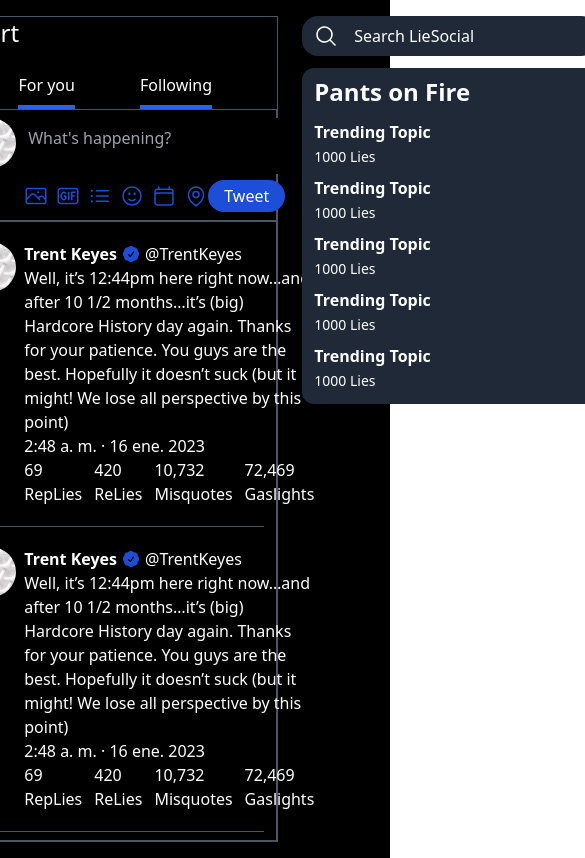
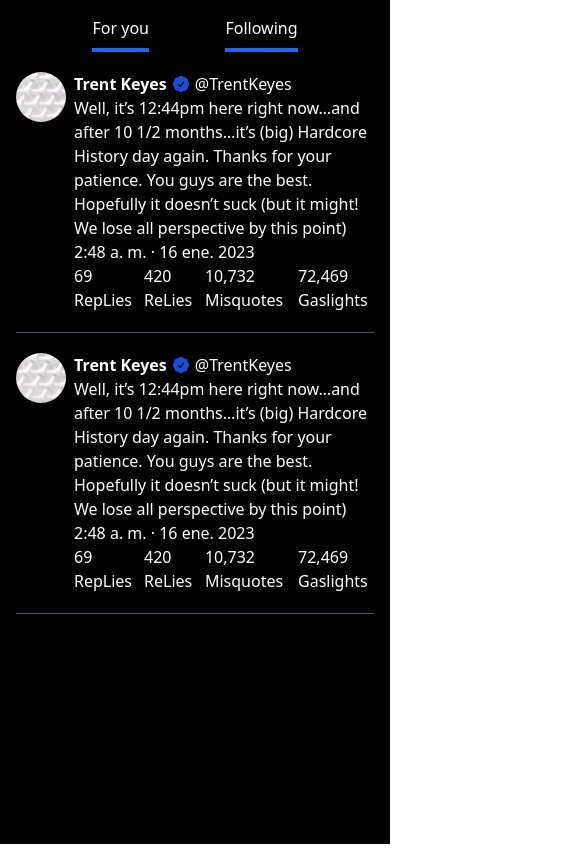
Before and after one commit to trentkeyes/twitter-clone, a Next.js app: page / in a window 390 px wide. Shown: the whole page, 585 px wide, since content can reach past the window. Built offline with nearby package versions, Linux system fonts and the light colour scheme.

Commit message:
Add breakpoints to have only twitter feed display on smaller devices

```diff
--- a/src/components/CenterColumn.tsx
+++ b/src/components/CenterColumn.tsx
@@ -3,9 +3,9 @@ import TwitterFeed from "./TwitterFeed";
 
 const CenterColumn = () => {
   return (
-    <div className="border-1 border border-gray-600">
+    <div className="lg:border-1 border-gray-600 lg:border">
       <div>
-        <h2 className="text-bold mb-6 ml-3 text-2xl">Start</h2>
+        <h2 className="text-bold mb-6 ml-3 hidden text-2xl lg:block">Start</h2>
         <div className="flex justify-evenly">
           <button className="border-b-4 border-b-blue-600 pb-2">For you</button>
           <button className="border-b-4 border-b-blue-600 pb-2">
--- a/src/components/NewTweetForm.tsx
+++ b/src/components/NewTweetForm.tsx
@@ -10,7 +10,7 @@ import {
 
 const NewTweetForm = () => {
   return (
-    <div className="border-t-1 flex items-start justify-between border border-gray-600 px-3 py-2">
+    <div className="border-t-1 hidden items-start justify-between border border-gray-600 px-3 py-2 lg:flex">
       <Image
         src="/images/profile.jpg"
         alt="profile pic"
--- a/src/components/RightColumn.tsx
+++ b/src/components/RightColumn.tsx
@@ -3,7 +3,7 @@ import WhatsHappening from "./WhatsHappening";
 
 const RightColumn = () => {
   return (
-    <div className="flex flex-col gap-3">
+    <div className="hidden flex-col gap-3 lg:flex">
       <SearchBar />
       <WhatsHappening />
     </div>
--- a/src/components/SideNavBar.tsx
+++ b/src/components/SideNavBar.tsx
@@ -10,7 +10,7 @@ import {
 
 const SideNavBar = () => {
   return (
-    <div className="flex flex-col gap-2">
+    <div className="hidden flex-col gap-2 lg:flex">
       <SideNavItem name="Home" Icon={HomeIcon} />
       <SideNavItem name="Trends" Icon={HashtagIcon} />{" "}
       <SideNavItem name="Notification" Icon={BellAlertIcon} />
--- a/src/components/TwitterFeed.tsx
+++ b/src/components/TwitterFeed.tsx
@@ -2,7 +2,7 @@ import Tweet from "./Tweet";
 
 const TwitterFeed = () => {
   return (
-    <div className="border-1 flex max-w-[600px] flex-col gap-2 border border-gray-600 px-3 py-2">
+    <div className="lg:border-1 flex flex-col gap-2 border-gray-600 py-2 lg:border lg:px-3">
       <Tweet />
       <Tweet />
     </div>
--- a/src/pages/index.tsx
+++ b/src/pages/index.tsx
@@ -15,7 +15,7 @@ const Home: NextPage = () => {
         <link rel="icon" href="/favicon.ico" />
       </Head>
       <main className="flex min-h-screen flex-col items-center bg-black text-white">
-        <div className="container flex justify-center gap-6 p-4">
+        <div className="flex justify-center gap-6 p-4 lg:container">
           {/* <h1 className="text-5xl font-extrabold tracking-tight text-white sm:text-[5rem]">
             Welcome to LieSocial
           </h1> */}
```
